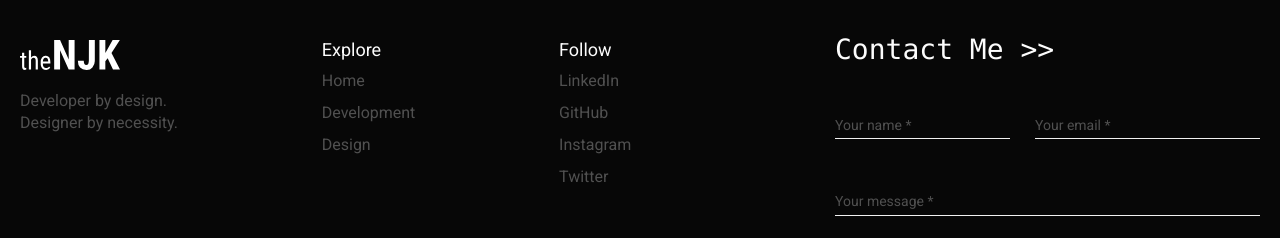
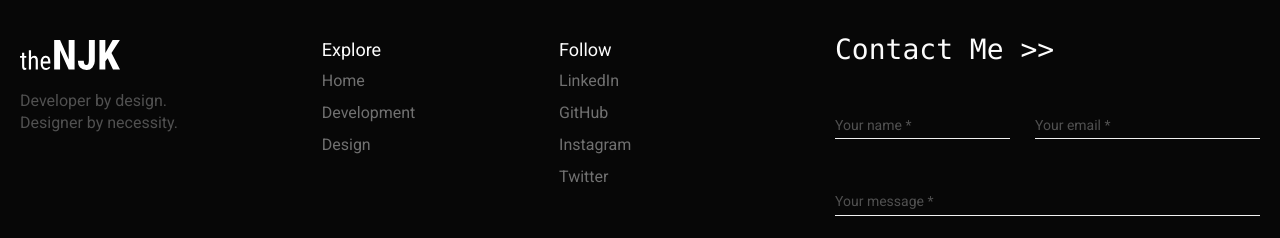
Before and after one commit to Paradoxdotexe/theNJK, an Angular app: page /home in a window 1280 px wide. Shown: the part 2395-2633 px from the top of the page. Built offline with nearby package versions, Linux system fonts and the light colour scheme.

Commit message:
Update footer style

```diff
--- a/src/app/global-components/footer/footer.component.scss
+++ b/src/app/global-components/footer/footer.component.scss
@@ -36,6 +36,7 @@ img {
 
 a {
   text-decoration: none;
+  color: mat-color($mat-neon-grey, 400) !important;
 }
 
 #div-contact-me {
```
